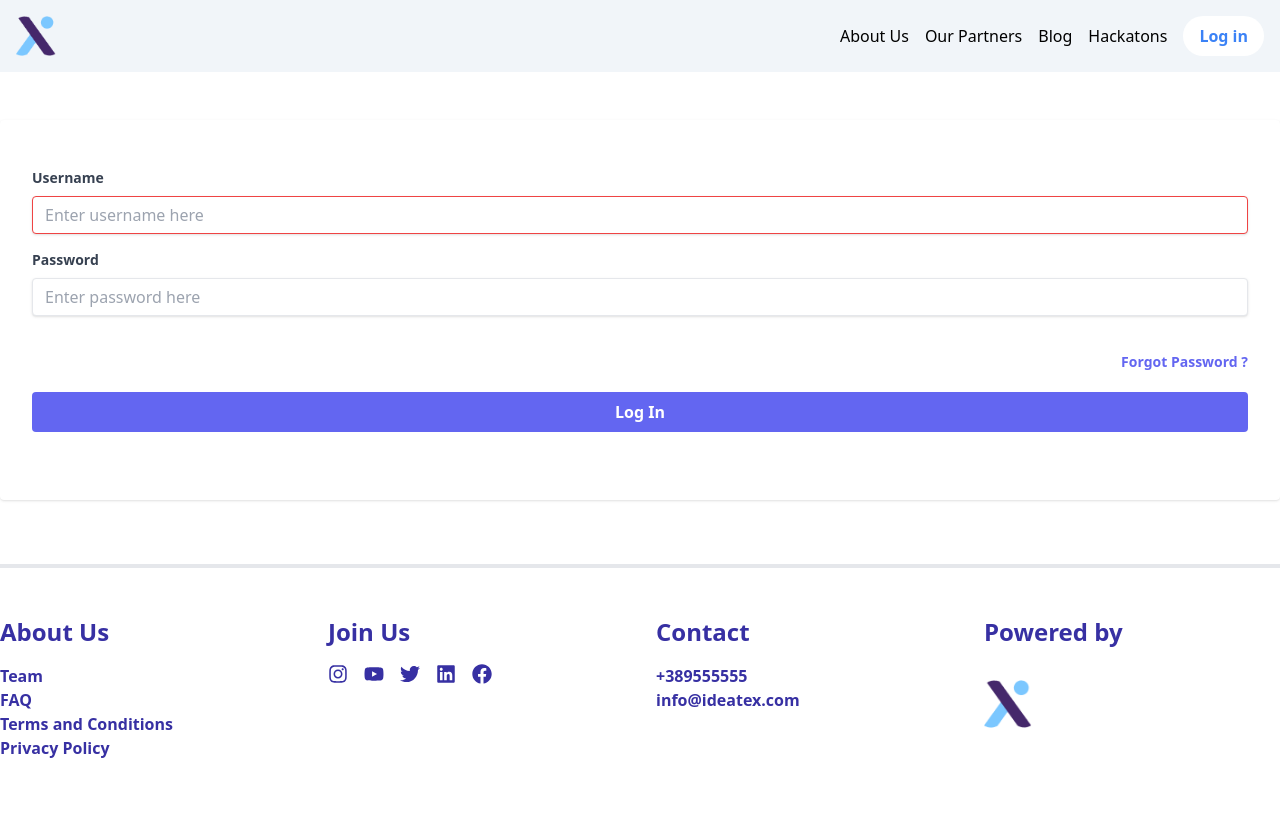
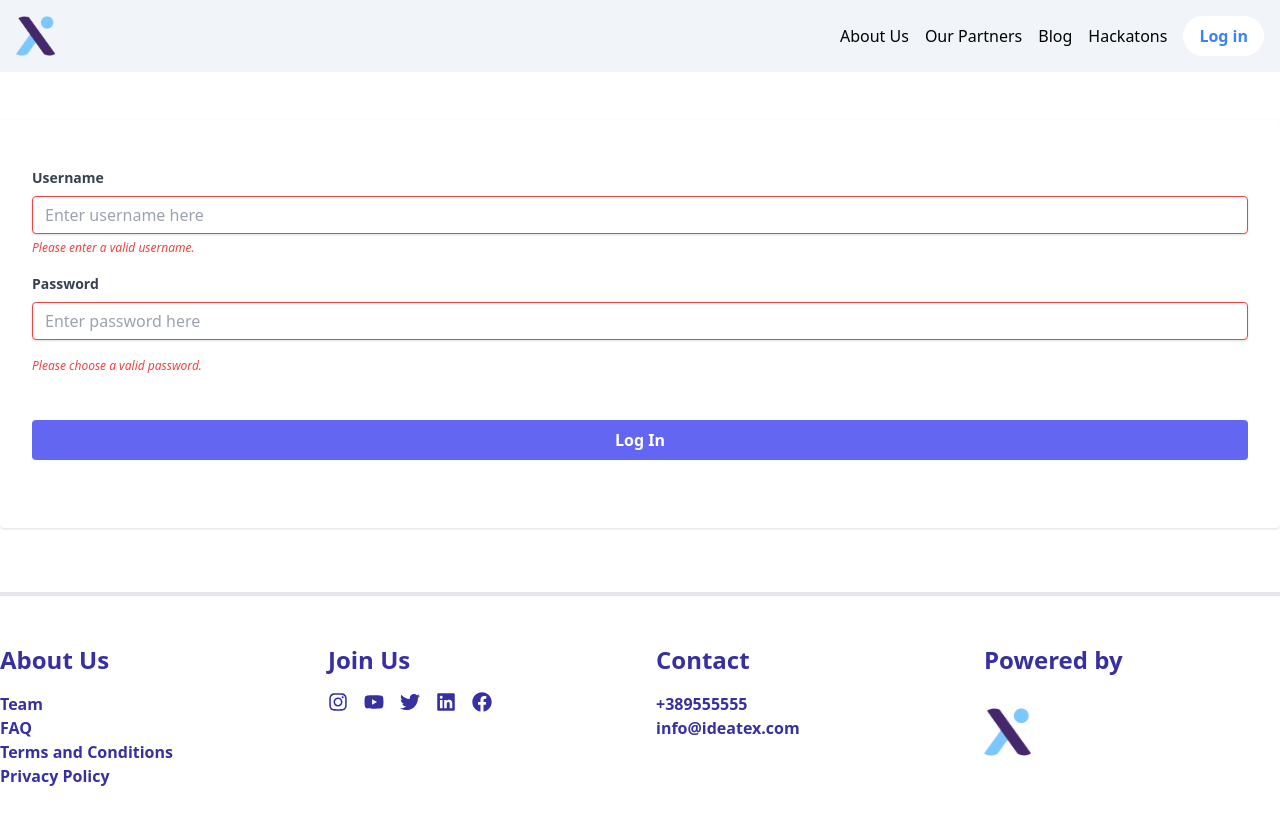
Before and after one commit to JovanTanchevski/IdeateX, a React (Create React App) app: page /login in a window 1280 px wide. Both pictures are taken after a click on the button "Log In". Shown: the top 824 px of the page. Built offline with nearby package versions, Linux system fonts and the light colour scheme; data requests are answered from the project's data file.

Commit message:
Refactored the login functionality

```diff
--- a/src/components/LoginPage/LoginPage.jsx
+++ b/src/components/LoginPage/LoginPage.jsx
@@ -3,52 +3,31 @@ import { AuthContext } from '../../context/AuthContext';
 
 const LoginPage = () => {
   const { onLoginHandleClick } = useContext(AuthContext);
-  const [showUserModal, setShowUserModal] = useState(false);
-  const [user, setUser] = useState({
-    username: '',
-    password: '',
-  });
-  const [userAuth, setUserAuth] = useState({
-    usernameValidation: true,
-    passwordValidation: true,
-  });
-  const onUsernameChange = (event) => {
-    setUser({
-      ...user,
-      username: event.currentTarget.value,
-    });
-  };
-  const onPasswordChange = (event) => {
-    setUser({
-      ...user,
-      password: event.currentTarget.value,
-    });
-  };
+  const [user, setUser] = useState({ username: '', password: '' });
+  const [validationErrors, setValidationErrors] = useState({});
+
   const onFormSubmit = (event) => {
     event.preventDefault();
+    const { username, password } = user;
 
-    setUserAuth({
-      usernameValidation: true,
-      passwordValidation: true,
-    });
-
-    if (user.password.length <= 8) {
-      setUserAuth({
-        ...userAuth,
-        passwordValidation: false,
+    if (
+      !username ||
+      username.length <= 7 ||
+      !password ||
+      password.length <= 8
+    ) {
+      setValidationErrors({
+        username: username.length <= 7,
+        password: password.length <= 8,
       });
+      return;
     }
 
-    if (user.username.length <= 7) {
-      setUserAuth({
-        ...userAuth,
-        usernameValidation: false,
-      });
-    }
+    // Clear validation errors
+    setValidationErrors({});
 
-    if (userAuth.usernameValidation && userAuth.passwordValidation) {
-      onLoginHandleClick(user.username, user.password);
-    }
+    // Perform login
+    onLoginHandleClick(username, password);
   };
 
   return (
@@ -60,14 +39,19 @@ const LoginPage = () => {
           </label>
           <input
             className={`shadow appearance-none border rounded w-full py-2 px-3 text-gray-700 leading-tight focus:outline-none focus:shadow-outline ${
-              userAuth.usernameValidation ? '' : 'border-red-500'
+              validationErrors.username ? 'border-red-500' : ''
             }`}
             id="username"
             type="text"
             placeholder="Enter username here"
             value={user.username}
-            onChange={onUsernameChange}
+            onChange={(e) => setUser({ ...user, username: e.target.value })}
           />
+          {validationErrors.username && (
+            <small className="text-red-500 text-xs italic">
+              Please enter a valid username.
+            </small>
+          )}
         </div>
         <div className="mb-6">
           <label className="block text-gray-700 text-sm font-bold mb-2">
@@ -75,42 +59,21 @@ const LoginPage = () => {
           </label>
           <input
             className={`shadow appearance-none border rounded w-full py-2 px-3 text-gray-700 mb-3 leading-tight focus:outline-none focus:shadow-outline ${
-              userAuth.passwordValidation ? '' : 'border-red-500'
+              validationErrors.password ? 'border-red-500' : ''
             }`}
             id="password"
             type="password"
             placeholder="Enter password here"
-            onChange={onPasswordChange}
             value={user.password}
+            onChange={(e) => setUser({ ...user, password: e.target.value })}
           />
-          {!userAuth.passwordValidation && (
+          {validationErrors.password && (
             <small className="text-red-500 text-xs italic">
-              Please choose a password.
+              Please choose a valid password.
             </small>
           )}
         </div>
 
-        <div className="flex justify-end">
-          <button
-            className="inline-block align-baseline font-bold text-sm text-indigo-500 hover:text-indigo-800"
-            onClick={(e) => {
-              e.preventDefault();
-              setShowUserModal(!showUserModal);
-            }}
-          >
-            {showUserModal ? 'Close' : 'Forgot Password ?'}
-          </button>
-        </div>
-        {showUserModal && (
-          <div>
-            <p className="text-xl">
-              Username : <span className="italic">admin@ideate.com</span>
-            </p>
-            <p className="text-xl">
-              Password : <span className="italic">ideateX123</span>
-            </p>
-          </div>
-        )}
         <button
           className="bg-indigo-500 hover:bg-indigo-700 text-white font-bold py-2 px-4 w-full my-5 rounded focus:outline-none focus:shadow-outline"
           type="button"
--- a/src/context/AuthContext.jsx
+++ b/src/context/AuthContext.jsx
@@ -7,6 +7,7 @@ export const AuthProvider = ({ children }) => {
   const [isLogged, setIsLogged] = useState(false);
   const [adminUsers, setAdminUsers] = useState([]);
   const navigate = useNavigate();
+
   useEffect(() => {
     const storedIsLogged = localStorage.getItem('isLogged');
     if (storedIsLogged) {
@@ -16,6 +17,7 @@ export const AuthProvider = ({ children }) => {
       .then((res) => res.json())
       .then((data) => setAdminUsers(data));
   }, []);
+
   const onLoginHandleClick = (inputUsername, inputPassword) => {
     const matchedUser = adminUsers.find(
       ({ username, password }) =>
@@ -26,15 +28,16 @@ export const AuthProvider = ({ children }) => {
       setIsLogged(true);
       localStorage.setItem('isLogged', JSON.stringify(true));
       navigate('/');
-      return;
+      return true; // Login successful
     }
-    return;
+
+    return false; // Login failed
   };
 
   const onLogOutHandleClick = () => {
     setIsLogged(false);
     localStorage.removeItem('isLogged');
-    navigate('/');
+    navigate('/login');
   };
 
   return (
```
